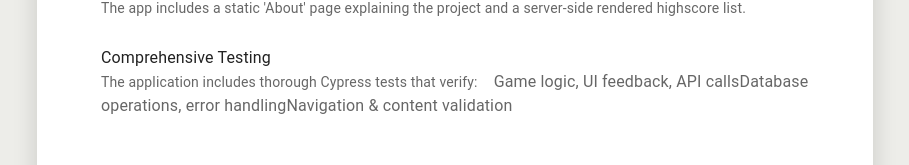
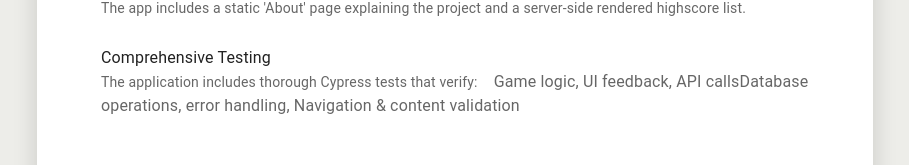
Before and after one commit to Emilyempa/Fullstack-Wordle, a React (Vite) app in the folder client/: page /about in a window 1280 px wide. Shown: the part 1328-1493 px from the top of the page, without its empty margins (185-1094 px from the left). Built offline with nearby package versions, Linux system fonts and the light colour scheme.

Commit message:
Update About component to enhance Typography usage and formatting

```diff
--- a/client/src/pages/About.jsx
+++ b/client/src/pages/About.jsx
@@ -165,12 +165,12 @@ function About() {
                     <>
                       The application includes thorough Cypress tests that
                       verify:
-                      <Box component="span" sx={{ pl: 2, mt: 1, mb: 0 }}>
+                      <Box component="span" sx={{ pl: 2, mt: 1, mb: 0, }}>
                         <Typography component="span">
                           Game logic, UI feedback, API calls
                         </Typography>
                         <Typography component="span">
-                          Database operations, error handling
+                          Database operations, error handling, {}
                         </Typography>
                         <Typography component="span">
                           Navigation & content validation
```
